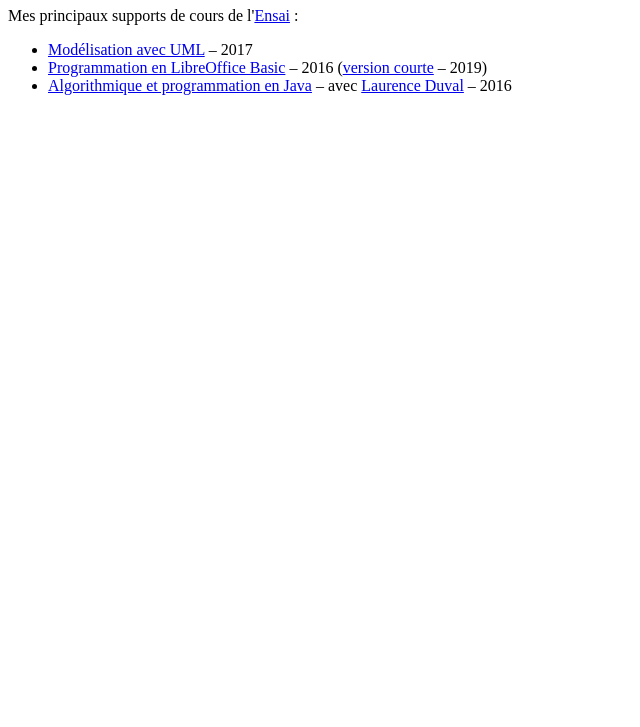
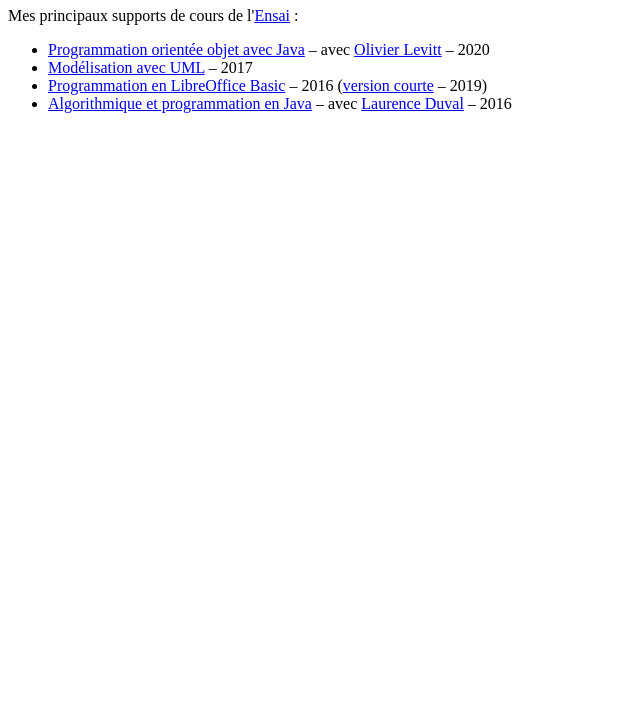
Before and after one commit to wikisamuel/wikisamuel.github.io, a plain HTML site: page index.html in a window 1280 px wide. Shown: the part 73-800 px from the top of the page, without its empty margins (0-640 px from the left). Drawn offline with Linux system fonts and the light colour scheme.

Commit message:
màj page d'accueil

```diff
--- a/index.html
+++ b/index.html
@@ -10,6 +10,7 @@
 	<h1>Samuel Tb</h1>
 	<p>Mes principaux supports de cours de l'<a href="http://www.ensai.fr/">Ensai</a> :</p>
 		<ul>
+			<li><a href="java/Java_4x2_merged.pdf">Programmation orientée objet avec Java</a> – avec <a href="http://formations.levitt.fr">Olivier Levitt</a> – 2020</li>
 			<li><a href="uml.pdf">Modélisation avec UML</a> – 2017</li>
 			<li><a href="lob.pdf">Programmation en LibreOffice Basic</a> – 2016 (<a href="lob_version_courte.pdf">version courte</a> – 2019)</li>
 			<li><a href="algo.pdf">Algorithmique et programmation en Java</a> – avec <a href="http://www.lab-sticc.fr/en/teams-members/794-duval-laurence.htm">Laurence Duval</a> – 2016</li>
```
